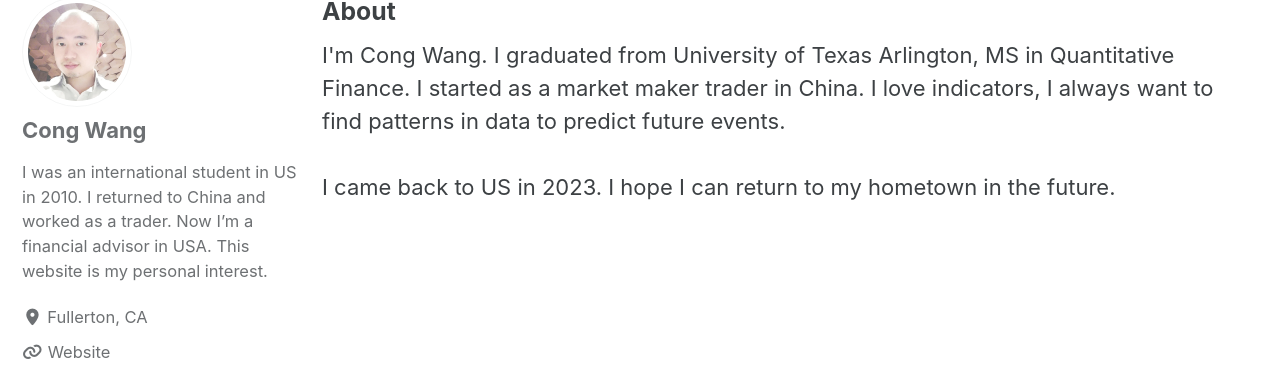
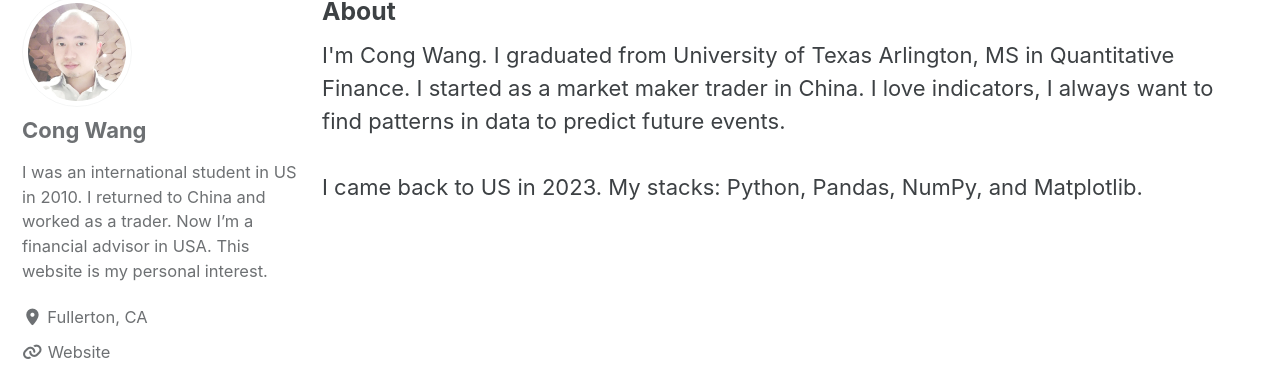
Before and after one commit to wgcgxp/wgcgxp.github.io, a Jekyll site: the page built from _pages/AboutMe.html, in a window 1280 px wide. Shown: the part 114-482 px from the top of the page. Built offline with Jekyll 4.4.1, drawn with Linux system fonts in a browser that asks for light colours; cached includes are drawn as plain includes.

Commit message:
Add files via upload

```diff
--- a/_pages/AboutMe.html
+++ b/_pages/AboutMe.html
@@ -14,6 +14,6 @@ I started as a market maker trader in China. I love indicators, I always want to
 
 <br><br>
 
-I came back to US in 2023. I hope I can return to my hometown in the future.
+I came back to US in 2023. My stacks: Python, Pandas, NumPy, and Matplotlib.
 
 <!-- Comment Text -- <a href="https://darwinproject.mit.edu/">Darwin Project Group</a> -->
```
